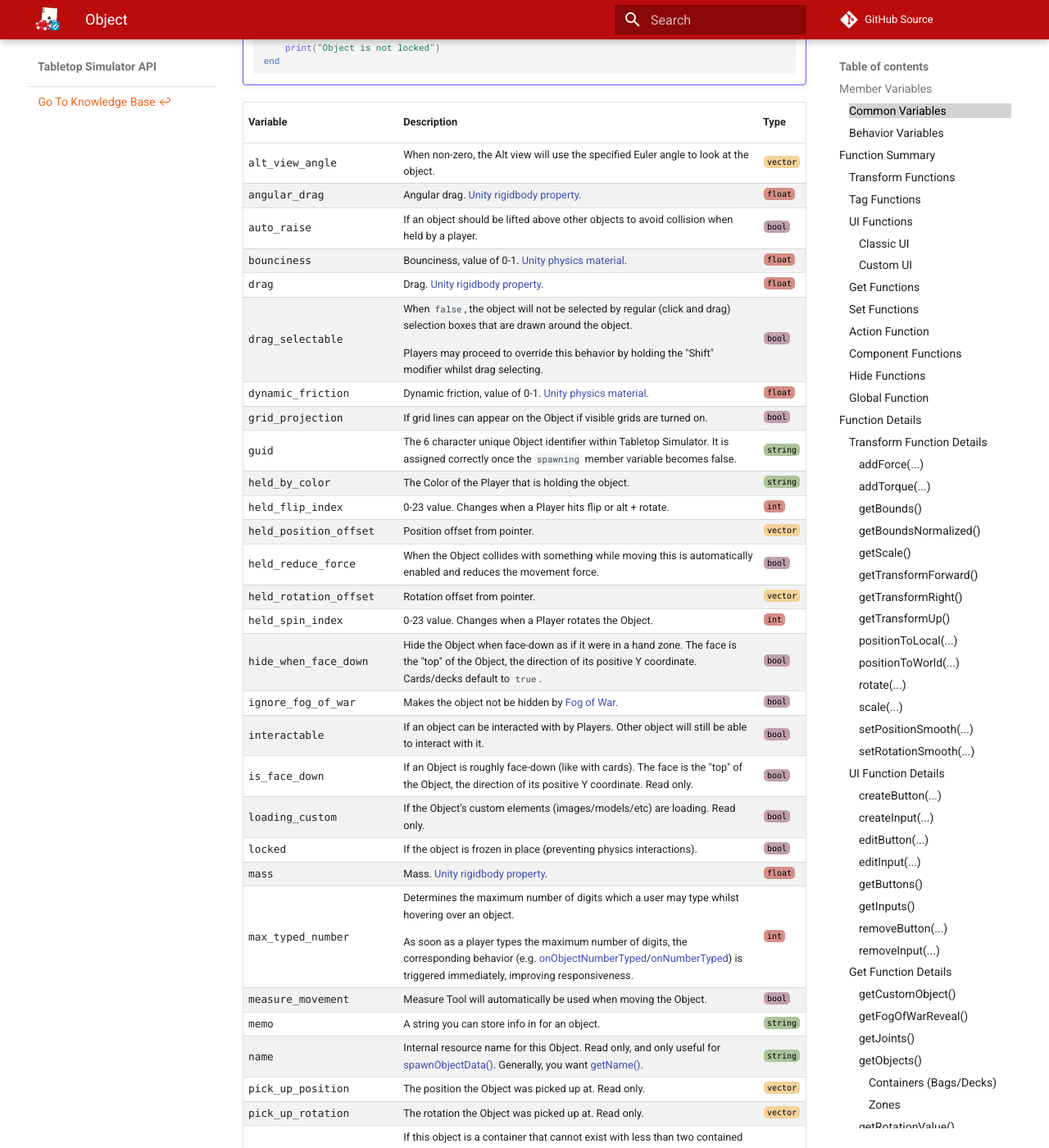
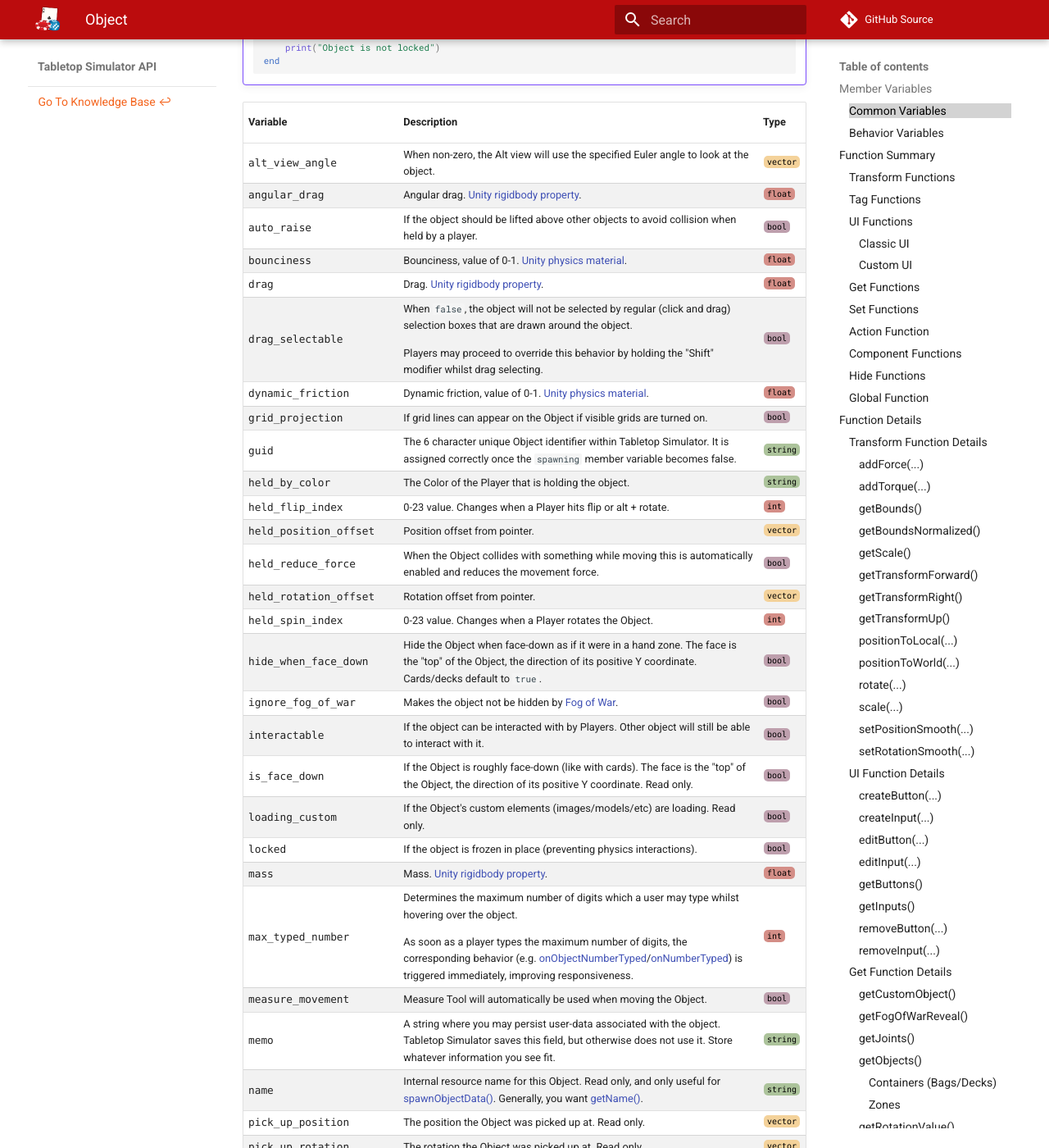
Before and after one commit to Berserk-Games/Tabletop-Simulator-API, an MkDocs documentation site: the page built from docs/object.md, in a window 1280 px wide and 1400 px high, scrolled down 865 px. Shown: the whole window at 82% size. Built offline with MkDocs 1.6.1 and Material for MkDocs 9.7.7, drawn with Linux system fonts in a browser that asks for light colours; comment, search, counter and statistics services are not loaded; some of the changed text lies outside the part shown.

Commit message:
Documented highlightOn(..) duration and improved some descriptions.

```diff
--- a/docs/object.md
+++ b/docs/object.md
@@ -30,7 +30,7 @@
 -- | -- | :--
 alt_view_angle {: #alt_view_angle } | When non-zero, the Alt view will use the specified Euler angle to look at the object. | [<span class="tag vec"></span>](types.md)
 angular_drag {: #angular_drag } | Angular drag. [Unity rigidbody property](https://docs.unity3d.com/2019.1/Documentation/Manual/class-Rigidbody.html). | [<span class="tag flo"></span>](types.md)
-auto_raise {: #auto_raise } | If an object should be lifted above other objects to avoid collision when held by a player. | [<span class="tag boo"></span>](types.md)
+auto_raise {: #auto_raise } | If the object should be lifted above other objects to avoid collision when held by a player. | [<span class="tag boo"></span>](types.md)
 bounciness {: #bounciness } | Bounciness, value of 0-1. [Unity physics material](https://docs.unity3d.com/2019.1/Documentation/Manual/class-PhysicMaterial.html). | [<span class="tag flo"></span>](types.md)
 drag {: #drag } | Drag. [Unity rigidbody property](https://docs.unity3d.com/2019.1/Documentation/Manual/class-Rigidbody.html). | [<span class="tag flo"></span>](types.md)
 drag_selectable {: #drag_selectable } | <p>When `false`, the object will not be selected by regular (click and drag) selection boxes that are drawn around the object.</p><p>Players may proceed to override this behavior by holding the "Shift" modifier whilst drag selecting.</p> | [<span class="tag boo"></span>](types.md)
@@ -45,19 +45,19 @@
 held_spin_index {: #held_spin_index } | 0-23 value. Changes when a Player rotates the Object. | [<span class="tag int"></span>](types.md)
 hide_when_face_down {: #hide_when_face_down } | Hide the Object when face-down as if it were in a hand zone. The face is the "top" of the Object, the direction of its positive Y coordinate. Cards/decks default to `true`. | [<span class="tag boo"></span>](types.md)
 ignore_fog_of_war {: #ignore_fog_of_war } | Makes the object not be hidden by [Fog of War](https://kb.tabletopsimulator.com/game-tools/zone-tools/#fog-of-war-zone). | [<span class="tag boo"></span>](types.md)
-interactable {: #interactable } | If an object can be interacted with by Players. Other object will still be able to interact with it. | [<span class="tag boo"></span>](types.md)
-is_face_down {: #is_face_down } | If an Object is roughly face-down (like with cards). The face is the "top" of the Object, the direction of its positive Y coordinate. Read only.  | [<span class="tag boo"></span>](types.md)
+interactable {: #interactable } | If the object can be interacted with by Players. Other object will still be able to interact with it. | [<span class="tag boo"></span>](types.md)
+is_face_down {: #is_face_down } | If the Object is roughly face-down (like with cards). The face is the "top" of the Object, the direction of its positive Y coordinate. Read only.  | [<span class="tag boo"></span>](types.md)
 loading_custom {: #loading_custom } | If the Object's custom elements (images/models/etc) are loading. Read only. | [<span class="tag boo"></span>](types.md)
 locked {: #locked } | If the object is frozen in place (preventing physics interactions). | [<span class="tag boo"></span>](types.md)
 mass {: #mass } | Mass. [Unity rigidbody property](https://docs.unity3d.com/2019.1/Documentation/Manual/class-Rigidbody.html). | [<span class="tag flo"></span>](types.md)
-max_typed_number {: #max_typed_number } | <p>Determines the maximum number of digits which a user may type whilst hovering over an object.</p><p>As soon as a player types the maximum number of digits, the corresponding behavior (e.g. [onObjectNumberTyped](events.md#onobjectnumbertyped)/[onNumberTyped](events.md#onnumbertyped)) is triggered immediately, improving responsiveness.</p> | [<span class="tag int"></span>](types.md)
+max_typed_number {: #max_typed_number } | <p>Determines the maximum number of digits which a user may type whilst hovering over the object.</p><p>As soon as a player types the maximum number of digits, the corresponding behavior (e.g. [onObjectNumberTyped](events.md#onobjectnumbertyped)/[onNumberTyped](events.md#onnumbertyped)) is triggered immediately, improving responsiveness.</p> | [<span class="tag int"></span>](types.md)
 measure_movement {: #measure_movement } | Measure Tool will automatically be used when moving the Object. | [<span class="tag boo"></span>](types.md)
-memo {: #memo } | A string you can store info in for an object. | [<span class="tag str"></span>](types.md)
+memo {: #memo } | A string where you may persist user-data associated with the object. Tabletop Simulator saves this field, but otherwise does not use it. Store whatever information you see fit. | [<span class="tag str"></span>](types.md)
 name {: #name } | Internal resource name for this Object. Read only, and only useful for [spawnObjectData()](base.md#spawnobjectdata). Generally, you want [getName()](#getname). | [<span class="tag str"></span>](types.md)
 pick_up_position {: #pick_up_position } | The position the Object was picked up at. Read only. | [<span class="tag vec"></span>](types.md#vector)
 pick_up_rotation {: #pick_up_rotation } | The rotation the Object was picked up at. Read only. | [<span class="tag vec"></span>](types.md#vector)
 remainder {: #remainder } | <p>If this object is a container that cannot exist with less than two contained objects (e.g. a deck), [taking out](#takeObject) the second last contained object will result in the container being destroyed. In its place the last remaining object in the container will be spawned.</p><p>This variable provides a reference to the remaining object when it is being spawned. Otherwise, it's `nil`. Read only.</p> | [<span class="tag obj"></span>](types.md)
-resting {: #resting } | If an Object is at rest. [Unity rigidbody property](https://docs.unity3d.com/2019.1/Documentation/Manual/RigidbodiesOverview.html). | [<span class="tag boo"></span>](types.md)
+resting {: #resting } | If the Object is at rest. [Unity rigidbody property](https://docs.unity3d.com/2019.1/Documentation/Manual/RigidbodiesOverview.html). | [<span class="tag boo"></span>](types.md)
 script_code {: #script_code } | The Lua Script on the Object. | [<span class="tag str"></span>](types.md)
 script_state {: #script_state } | The saved data on the object. See [onSave()](events.md#onsave). | [<span class="tag str"></span>](types.md)
 spawning {: #spawning } | If the Object is finished spawning. Read only. | [<span class="tag boo"></span>](types.md)
@@ -69,7 +69,7 @@
 use_gravity {: #use_gravity } | If gravity affects this object. | [<span class="tag boo"></span>](types.md)
 use_grid {: #use_grid } | If snapping to grid is enabled or not. | [<span class="tag boo"></span>](types.md)
 use_hands {: #use_hands } | If this object can be held in a hand zone. | [<span class="tag boo"></span>](types.md)
-use_rotation_value_flip {: #use_rotation_value_flip } | Switches the axis an Object rotates around when flipped. | [<span class="tag boo"></span>](types.md)
+use_rotation_value_flip {: #use_rotation_value_flip } | Switches the axis the Object rotates around when flipped. | [<span class="tag boo"></span>](types.md)
 use_snap_points {: #use_snap_points } | If snap points are used or ignored. | [<span class="tag boo"></span>](types.md)
 value {: #value } | The value of the object for summing up selected objects. Only works if the apropriate bits are set in `obj.value_flags` | [<span class="tag int"></span>](types.md)
 value_flags {: #value_flags } | A bit field, objects with overlapping `value_flag` bits are counted together when selected. | [<span class="tag int"></span>](types.md)
@@ -247,7 +247,7 @@
 dealToColorWithOffset([<span class="tag vec"></span>](types.md#vector) offset, [<span class="tag boo"></span>](types.md) flip, [<span class="tag str"></span>](types.md) player_color) | Deals from a deck to a position relative to the hand zone. | [<span class="ret obj"></span>](types.md) | [:i:](#dealtocolorwithoffset)
 destruct() {: data-toc-label="destruct()" data-toc-child-of="action-function-details" } | Destroys Object. Allows for `self.destruct()`. | [<span class="ret boo"></span>](types.md) |
 drop() {: data-toc-label="drop()" data-toc-child-of="action-function-details" } | Forces an Object, if held by a player, to be dropped. | [<span class="ret boo"></span>](types.md) |
-highlightOn([<span class="tag col"></span>](types.md#color) color, [<span class="tag flo"></span>](types.md) duration) {: data-toc-label="highlightOn(...)" data-toc-child-of="action-function-details" } | Creates a highlight around an Object. | [<span class="ret boo"></span>](types.md) |
+highlightOn([<span class="tag col"></span>](types.md#color) color, [<span class="tag flo"></span>](types.md) duration) {: data-toc-label="highlightOn(...)" data-toc-child-of="action-function-details" } | Creates a highlight around an Object. `duration` is optional and specified in seconds, when omitted the Object remains highlighted. | [<span class="ret boo"></span>](types.md) |
 highlightOff([<span class="tag col"></span>](types.md#color) color) {: data-toc-label="highlightOff(...)" data-toc-child-of="action-function-details" } | Removes a highlight from around an Object. | [<span class="ret boo"></span>](types.md) |
 jointTo([<span class="tag obj"></span>](types.md) object, [<span class="tag tab"></span>](types.md) parameters) | Joints objects together, in the same way the Joint tool does. | [<span class="ret boo"></span>](types.md) | [:i:](#jointto)
 putObject([<span class="tag obj"></span>](types.md) put_object) | Places an object into a container (chip stacks/bags/decks). | [<span class="ret obj"></span>](types.md) | [:i:](#putobject)
```
